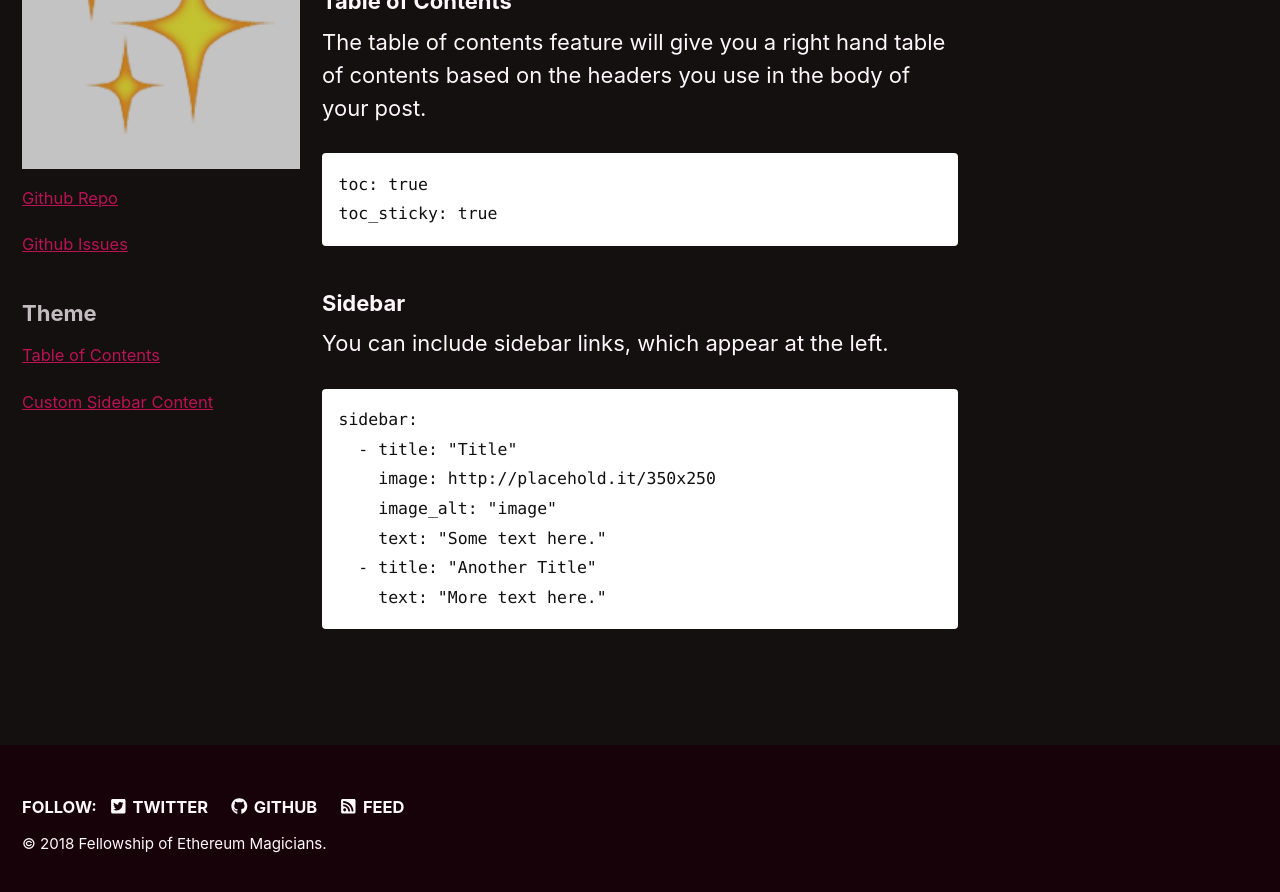
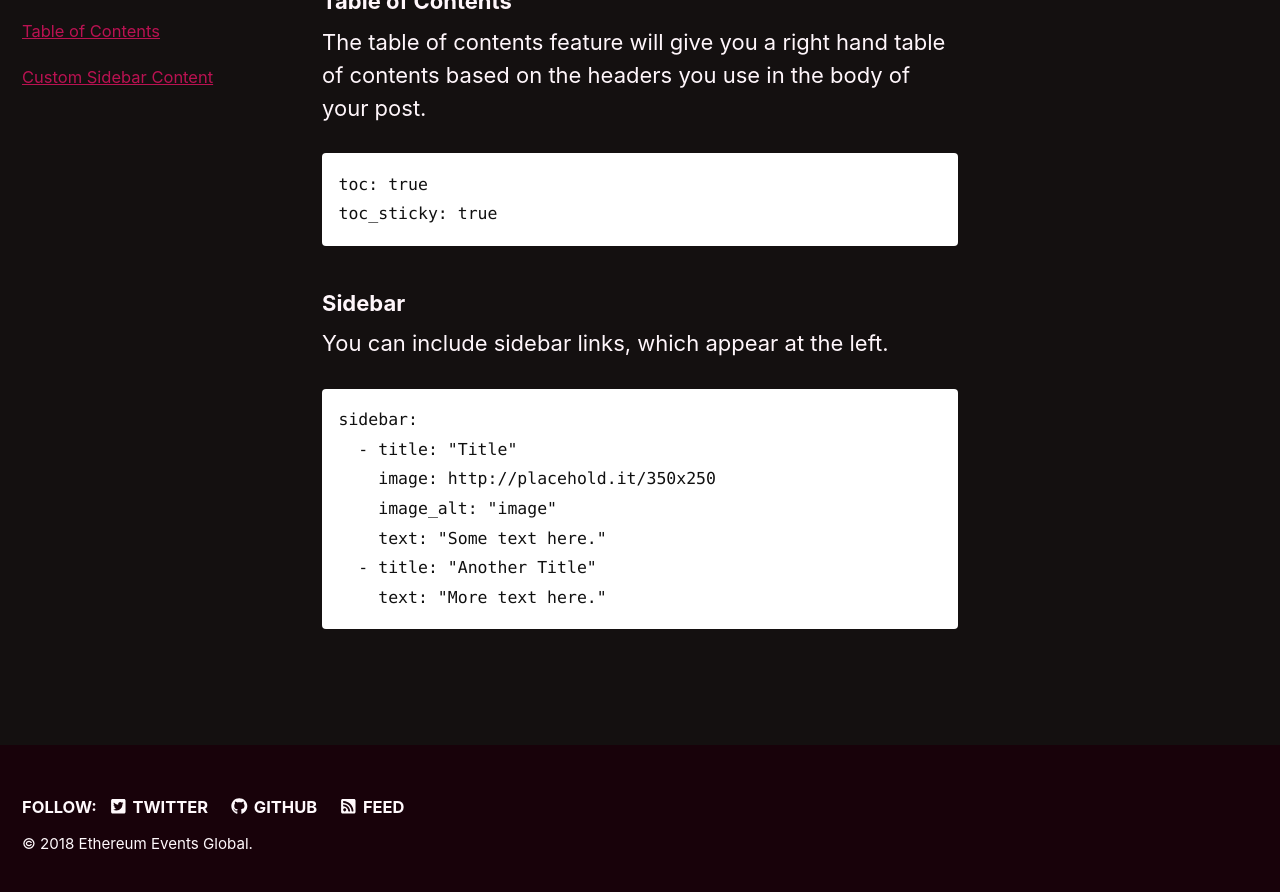
Before and after one commit to spadebuilders/ethereum-events, a Jekyll site: the page built from _pages/add.md, in a window 1280 px wide and 900 px high, scrolled down 1845 px. Shown: the top 892 px of the window. Built offline with Jekyll 4.4.1, drawn with Linux system fonts in a browser that asks for light colours; nearby versions of some CDN libraries.

Commit message:
Made ethereumevents.global root, removed EthMagicians references

````diff
--- a/_config.yml
+++ b/_config.yml
@@ -18,9 +18,9 @@
 locale                   : "en-US"
 title                    : "Ethereum Community Events"
 title_separator          : "-"
-name                     : "Fellowship of Ethereum Magicians"
+name                     : "Ethereum Events Global"
 description              : "Host a landing page or promote your Ethereum community event"
-url                      : https://sleepy-williams-401b9e.netlify.com # the base hostname & protocol for your site e.g. "https://mmistakes.github.io"
+url                      : https://ethereumevents.global # the base hostname & protocol for your site e.g. "https://mmistakes.github.io"
 baseurl                  : # the subpath of your site, e.g. "/blog"
 repository               : # GitHub username/repo-name e.g. "mmistakes/minimal-mistakes"
 teaser                   : # path of fallback teaser image, e.g. "/assets/images/500x300.png"
@@ -42,9 +42,6 @@
   index_name             : # YOUR_INDEX_NAME
   search_only_api_key    : # YOUR_SEARCH_ONLY_API_KEY
   powered_by             : # true (default), false
-google:
-  search_engine_id       : # YOUR_SEARCH_ENGINE_ID
-  instant_search         : # false (default), true
 # SEO Related
 google_site_verification :
 bing_site_verification   :
@@ -53,19 +50,19 @@
 
 # Social Sharing
 twitter:
-  username               : EthMagicians
+  username               : EthEventsGlobal
 facebook:
   username               :
   app_id                 :
   publisher              :
-og_image                 : /assets/fellowship-logomark.png # Open Graph/Twitter default site image
+og_image                 : # Open Graph/Twitter default site image
 # For specifying social profiles
 # - https://developers.google.com/structured-data/customize/social-profiles
 social:
   type                   : Organization # Person or Organization (defaults to Person)
-  name                   : Fellowship of Ethereum Magicians # If the user or organization name differs from the site's name
+  name                   : Ethereum Events # If the user or organization name differs from the site's name
   links:
-    - https://twitter.com/EthMagicians # An array of links to social media profiles
+    - https://twitter.com/ETHEventsGlobal # An array of links to social media profiles
 
 # Analytics
 analytics:
@@ -99,7 +96,7 @@
   stackoverflow    : # "123456/username" (the last part of your profile url, e.g. https://stackoverflow.com/users/123456/username)
   steam            : # "steamId" (the last part of your profile url, e.g. https://steamcommunity.com/id/steamId/)
   tumblr           :
-  twitter          : EthMagicians
+  twitter          : ETHEventsGlobal
   vine             :
   weibo            :
   xing             :
--- a/_pages/add.md
+++ b/_pages/add.md
@@ -3,10 +3,7 @@
 title: Add Your Event
 permalink: /add/
 sidebar:
-  - image: assets/fellowship-logomark.png
-  - image_alt: "Fellowship Logo"
-  - text: "<a href='https://github.com/ethereum-magicians/scrolls'>Github Repo</a>"
-  - text: "<a href='https://github.com/ethereum-magicians/scrolls/issues'>Github Issues</a>"
+  - text: "<a href='https://github.com/bmann/ethereum-events'>Github Repo</a>"
   - title: "Theme"
   - text: "<a href='https://mmistakes.github.io/minimal-mistakes/docs/layouts/#table-of-contents'>Table of Contents</a>"
   - text: "<a href='https://mmistakes.github.io/minimal-mistakes/docs/layouts/#custom-sidebar-content'>Custom Sidebar Content</a>"
@@ -19,8 +16,8 @@
 
 To add your event, you can either:
 
-1. Make a pull request to the Scrolls repo: [github.com/ethereum-magicians/scrolls](https://github.com/ethereum-magicians/scrolls), or
-1. [File an issue](https://github.com/ethereum-magicians/scrolls/issues) with details about your event, and a volunteer will create the Jekyll post for you
+1. Make a pull request to the Scrolls repo: [github.com/ethereum-magicians/scrolls](https://github.com/bmann/ethereum-events), or
+1. [File an issue](https://github.com/bmann/ethereum-events/issues) with details about your event, and a volunteer will create the Jekyll post for you
 
 The basic info to include is:
 - name of your event (this is ```title```)
````
